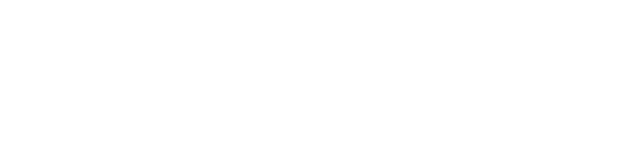
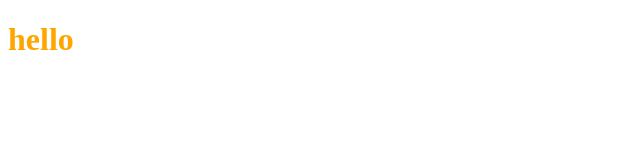
Before and after one commit to DevSaymaKhan/first-site, a plain HTML site: page index.html in a window 1280 px wide. Shown: the whole page, without its empty margins (0-640 px from the left). Drawn offline with Linux system fonts and the light colour scheme.

Commit message:
add hello

```diff
--- a/index.html
+++ b/index.html
@@ -7,6 +7,6 @@
     <title>Document</title>
 </head>
 <body>
-
+    <h1 style="color: orange;">hello</h1>
 </body>
 </html>
```
